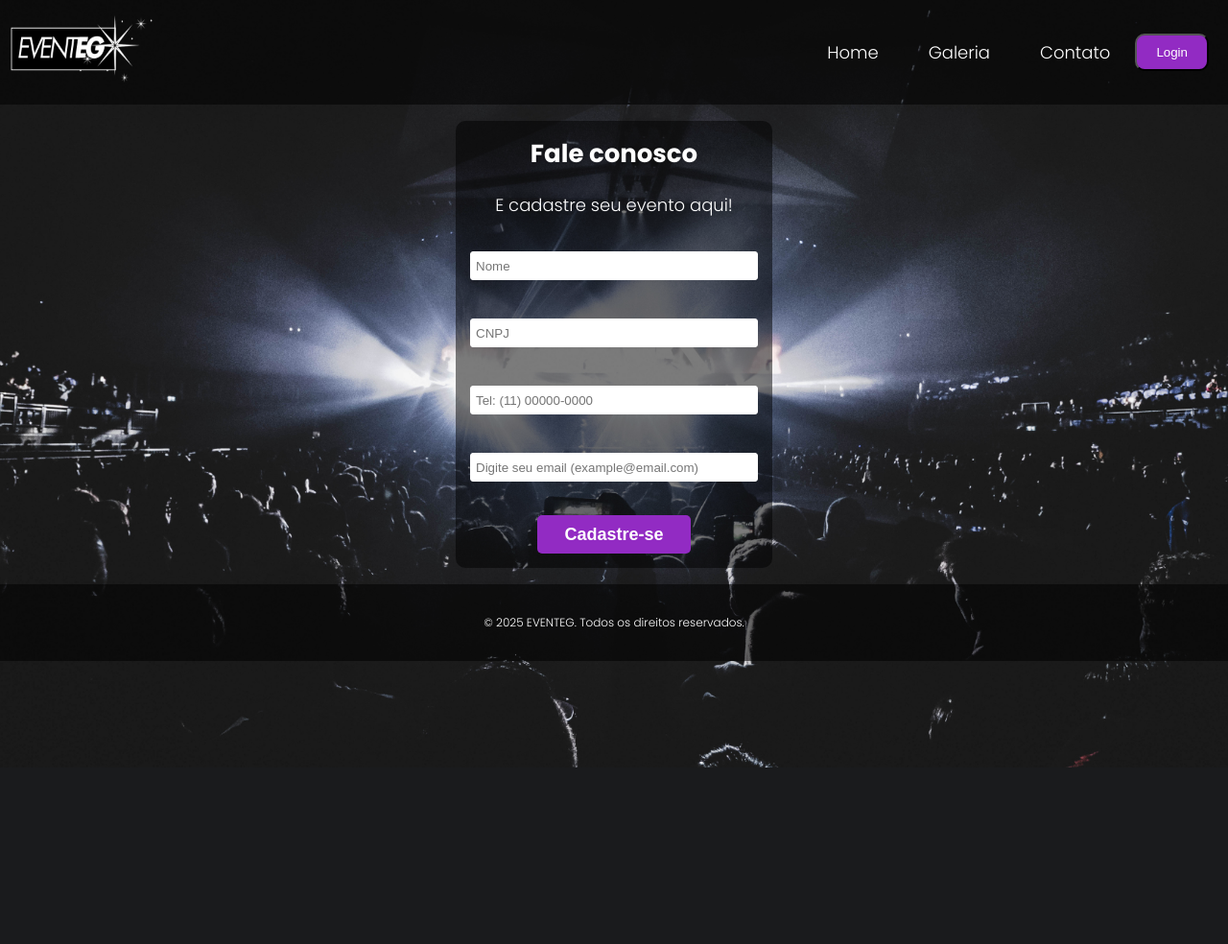
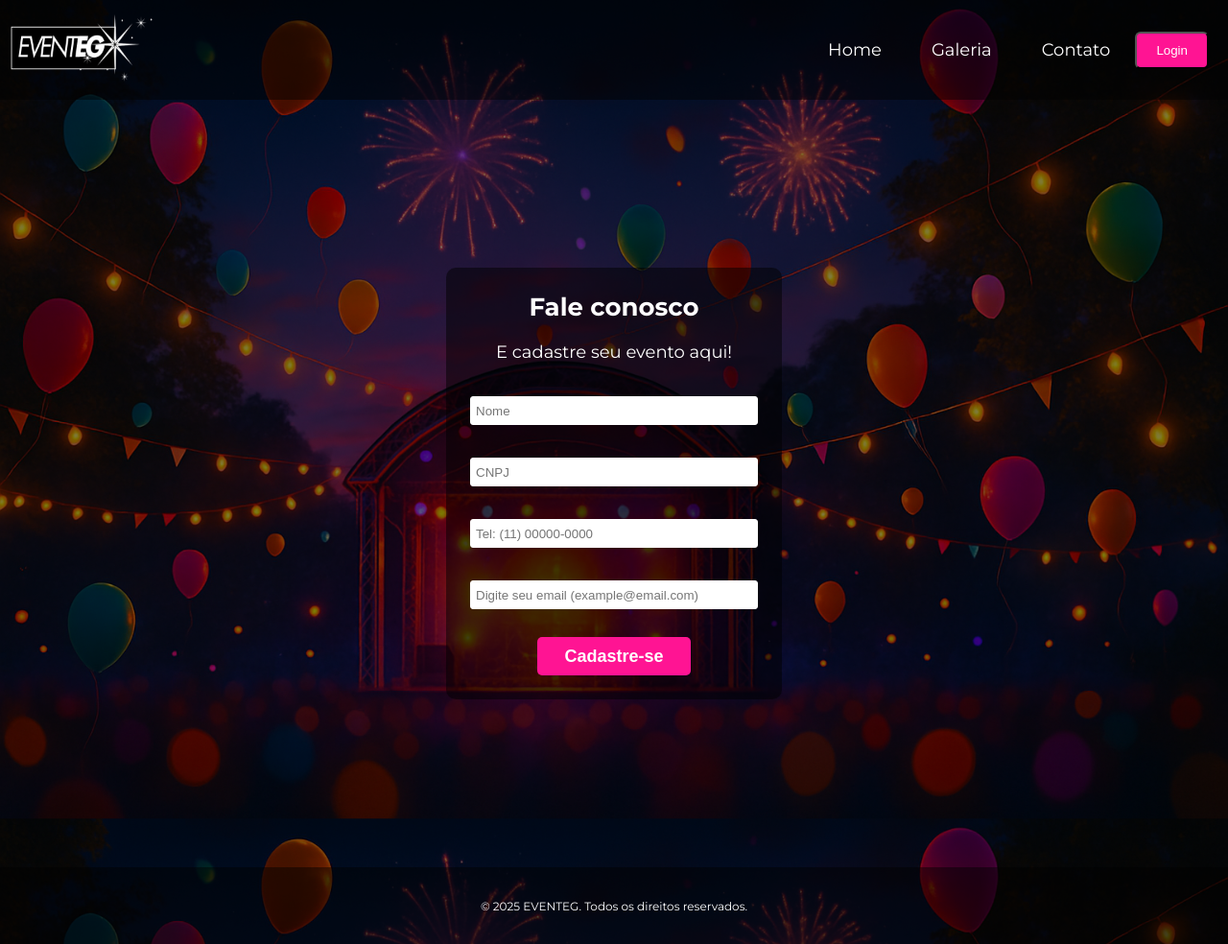
Before and after one commit to Gisele-Nuness/projeto-cadastro-de-eventos, a PHP site: page /contato.html in a window 1280 px wide. Shown: the whole page at 96% size. Before the commit the page ends 800 px from the top, so only its background shows below. Run offline with PHP 8.4, Linux system fonts and the light colour scheme.

Commit message:
alterações nos layouts das páginas

```diff
--- a/contato.html
+++ b/contato.html
@@ -10,6 +10,7 @@
 </head>
 
 <body>
+    <header>
         <section class="cabecalho">
             <a href="#" class="logo">
                 <img src="./img/logo-black.PNG" alt="logo-eventeg" class="img-logo">
@@ -37,6 +38,8 @@
         </section>
 
     </header>
+
+    <main>
         <div class="container-form" id="contato">
 
             <form class="formulario" action="scriptContato.php" method="POST" enctype="multipart/form-data" onsubmit="return validarFormulario()">
@@ -57,6 +60,8 @@
 
             </form>
         </div>
+    </main>
+
 
     <footer class="rodape">
         <p>© 2025 EVENTEG. Todos os direitos reservados.</p>
--- a/css/cabecalho.css
+++ b/css/cabecalho.css
@@ -8,7 +8,7 @@
     justify-content: space-between;
     padding-inline: 10px;
     align-items: center;
-    background-color: #00000089;
+    background-color: #000000bc;
 
 }
 
@@ -35,8 +35,8 @@ nav ul li a:hover {
 }
 
 .btn-login {
-    background-color: #922bc3;
-    border-radius: 10px;
+    background-color: 	#FF1493;
+    border-radius: 6px;
     padding: 10px 20px;
     color: #fff;
     transition: 0.1s ease-in-out;
--- a/css/contato.css
+++ b/css/contato.css
@@ -1,7 +1,32 @@
+@import url('https://fonts.googleapis.com/css2?family=Montserrat:wght@400;600;700&display=swap');
 
 body{
-    background-image: url(../img/show.PNG);
+    font-family: 'Montserrat', sans-serif;
+    font-weight: 300;
+    font-style: normal;
+    background-image: url(../img/bg-contato.png);
 }
+
+main {
+    height: 100vh;
+    display: flex;
+    align-items: center;
+    justify-content: center;
+    position: relative;
+    overflow: hidden;
+}
+
+main::before {
+    content: "";
+    position: absolute;
+    top: 0;
+    left: 0;
+    width: 100%;
+    height: 100%;
+    background-color: rgba(0, 0, 0, 0.5);
+    z-index: 1;
+}
+
 
 .container-form {
     position: relative;
@@ -9,7 +34,8 @@ body{
     justify-content: center;
     align-items: center;
     text-align: center;
-    height: 500px;
+    height: 600px;
+    z-index: 2;
 
 }
 
@@ -17,12 +43,11 @@ body{
     background: #00000080;
     border-radius: 10px;
     display: flex;
-
     flex-direction: column;
     justify-content: center;
     align-items: center;
     color: #333;
-    padding: 15px;
+    padding: 25px;
     margin: 20px;
 }
 
@@ -50,7 +75,7 @@ body{
 }
 
 .btn-cadastro {
-    background-color: #922bc3;
+    background-color: 	#FF1493;
     color: #fff;
     font-size: 18px;
     font-weight: 700;
@@ -66,7 +91,6 @@ body{
 .btn-cadastro:hover {
     transform: scale(1.1);
     background-color: #000000;
-    border: 2px solid #ffffff;
     color: #ffffff;
 }
 
@@ -77,12 +101,12 @@ body{
     text-align: center;
     height: 80px;
     padding-inline: 10px;
-    background-color: #00000089;
+    background-color: #000000bc;
 }
 
 .rodape p {
     color: #fff;
     font-size: 12px;
     font-weight: 300;
-    margin: 0;
+
 }
--- a/css/index.css
+++ b/css/index.css
@@ -1,39 +1,65 @@
-@import url('https://fonts.googleapis.com/css2?family=Poppins:ital,wght@0,100;0,200;0,300;0,400;0,500;0,600;0,700;0,800;0,900;1,100;1,200;1,300;1,400;1,500;1,600;1,700;1,800;1,900&display=swap');
-
-
-
+@import url('https://fonts.googleapis.com/css2?family=Montserrat:wght@400;600;700&display=swap');
 
 body {
-    font-family: "Poppins", serif;
+    font-family: 'Montserrat', sans-serif;
     font-weight: 300;
     font-style: normal;
-    margin: 0;
     scroll-behavior: smooth;
-    background-image: url(../img/bg-home.jpg);
+    background-image: url(../img/bg-home.png);
     background-size: cover;
     background-attachment: fixed;
     background-position: center;
     background-repeat: no-repeat;
     height: 100vh;
     width: 100%;
+    color: #fff;
 }
-
-
 
 main {
     height: 100vh;
     display: flex;
     align-items: center;
     justify-content: center;
+    position: relative;
+    overflow: hidden;
+}
+
+main::before {
+    content: "";
+    position: absolute;
+    top: 0;
+    left: 0;
+    width: 100%;
+    height: 100%;
+    background-color: rgba(0, 0, 0, 0.5);
+    z-index: 1;
 }
 
 main .desc-home {
     display: flex;
-    font-size: 25px;
-    font-weight: bold;
+    flex-direction: column;
+    max-width: 700px;
+    position: relative;
+    z-index: 2;
+}
+
+main .desc-home h1 {
+    font-size: 30px;
+    font-weight: 700;
+    text-transform: uppercase;
+    letter-spacing: 1px;
     color: #fff;
     text-align: center;
+}
+
+main .desc-home p {
+    font-size: 22px;
+    font-weight: 400;
+    color: #e0e0e0;
+    text-align: center;
     max-width: 700px;
+    margin: 0 auto 30px;
+    line-height: 1.6;
 }
 
 .rodape {
@@ -43,17 +69,7 @@ main .desc-home {
     text-align: center;
     height: 100px;
     padding-inline: 10px;
-    background-color: #00000089;
-}
-
-.rodape {
-    display: flex;
-    justify-content: center;
-    align-items: center;
-    text-align: center;
-    height: 80px;
-    padding-inline: 10px;
-    background-color: #00000089;
+    background-color: #000000bc;
 }
 
 .rodape p {
--- a/index.html
+++ b/index.html
@@ -42,8 +42,8 @@
 
     <main class="main">
         <div class="desc-home">
-            <p>Seu Evento Merece Brilhar✨<br>
-                Quer divulgar aquele evento incrível? A gente facilita tudo! No EventEG, empresas de todos os tipos podem cadastrar seus eventos — workshops, festas, feiras, encontros — sem complicação. Vem com a gente e faça seu evento bombar!</p>
+            <h1>Seu Evento Merece Brilhar</h1><br>
+            <p>Quer divulgar aquele evento incrível? A gente facilita tudo! No EventEG, empresas de todos os tipos podem cadastrar seus eventos — workshops, festas, feiras, encontros — sem complicação. Vem com a gente e faça seu evento bombar!</p>
         </div>
 
     </main>
```
Also changed, not shown: img/bg-contato.png (added), img/bg-home.png (added). Lines whose indentation alone changed are shown as unchanged.
